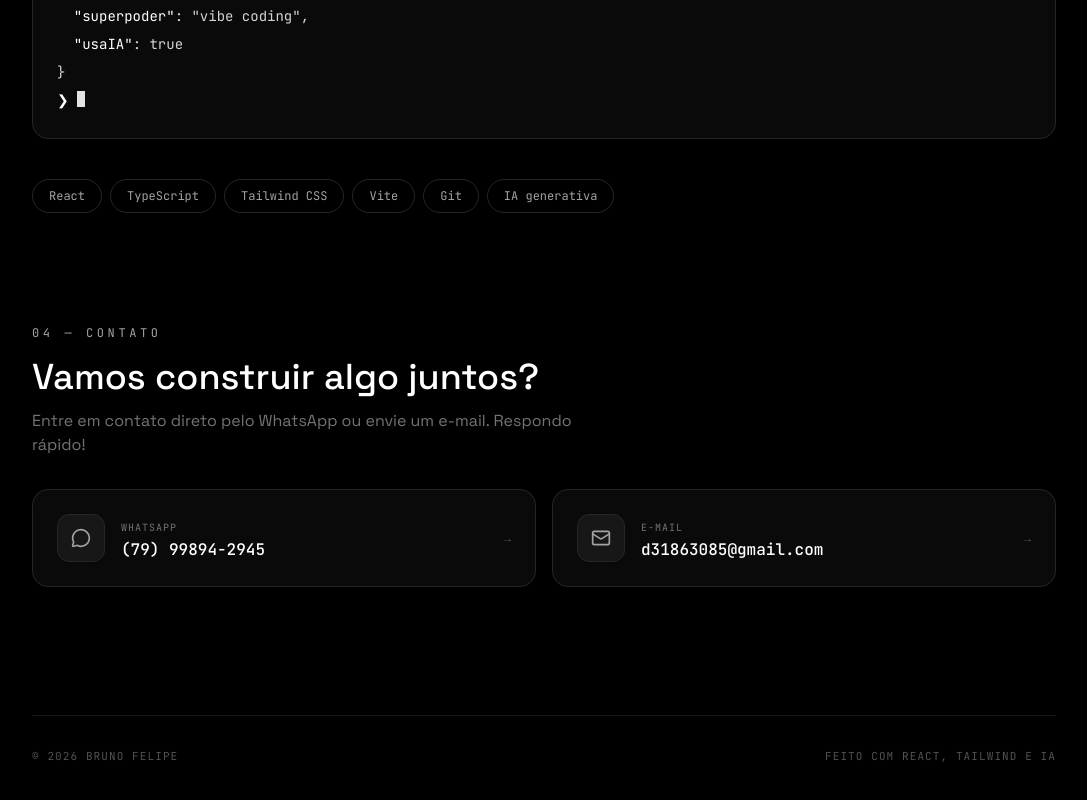
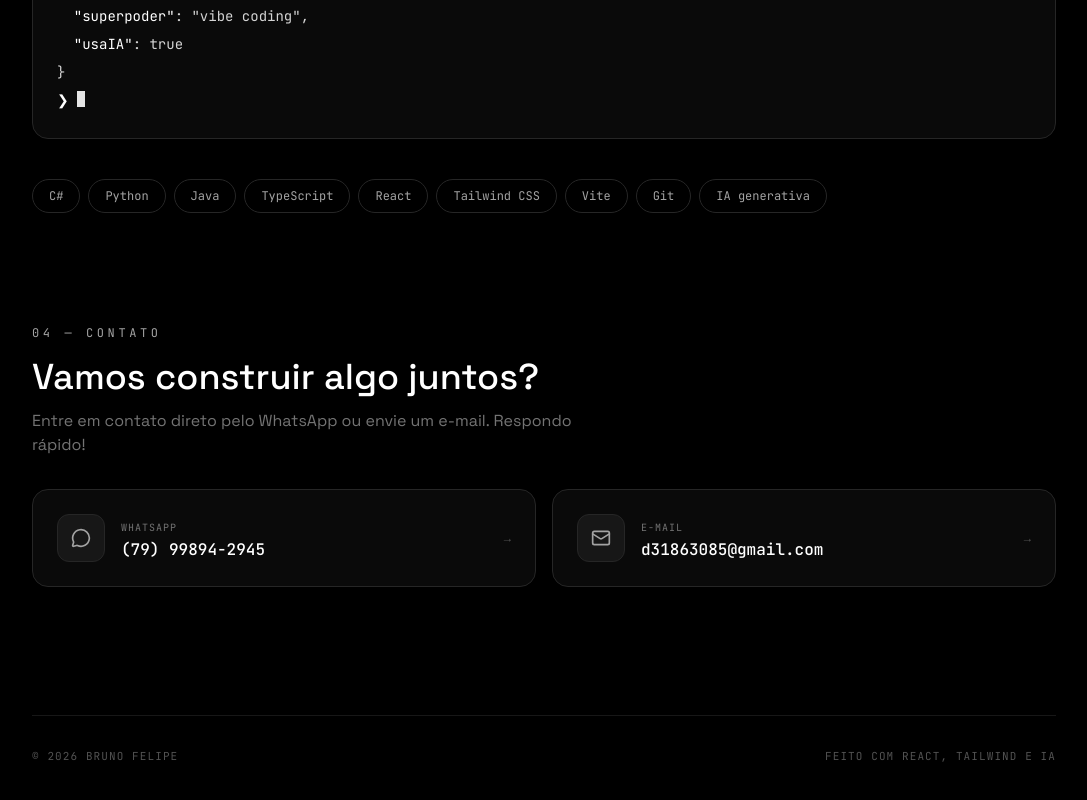
Before and after one commit to vyujiminomo/site-descrito-no-arquivo-2m88nyeod, a React (Vite) app: page / in a window 1280 px wide. Shown: the part 2964-3764 px from the top of the page, without its empty margins (96-1183 px from the left). Built offline with nearby package versions, Linux system fonts and the light colour scheme.

Commit message:
Adicionar C#, Python e Java às tecnologias na seção de stack

```diff
--- a/src/components/about.tsx
+++ b/src/components/about.tsx
@@ -34,7 +34,17 @@ const skills: { number: string; icon: LucideIcon; tag: string; title: string; te
   },
 ]
 
-const stack = ['React', 'TypeScript', 'Tailwind CSS', 'Vite', 'Git', 'IA generativa']
+const stack = [
+  'C#',
+  'Python',
+  'Java',
+  'TypeScript',
+  'React',
+  'Tailwind CSS',
+  'Vite',
+  'Git',
+  'IA generativa',
+]
 
 export function About() {
   return (
--- a/src/lib/pocketbase/schema.json
+++ b/src/lib/pocketbase/schema.json
@@ -1,5 +1,5 @@
 {
-  "generatedAt": "2026-10-05T20:29:33.793Z",
+  "generatedAt": "2026-10-05T21:54:38.938Z",
   "collections": [
     {
       "name": "users",
```
Also changed, not shown: .skip.config.json.
